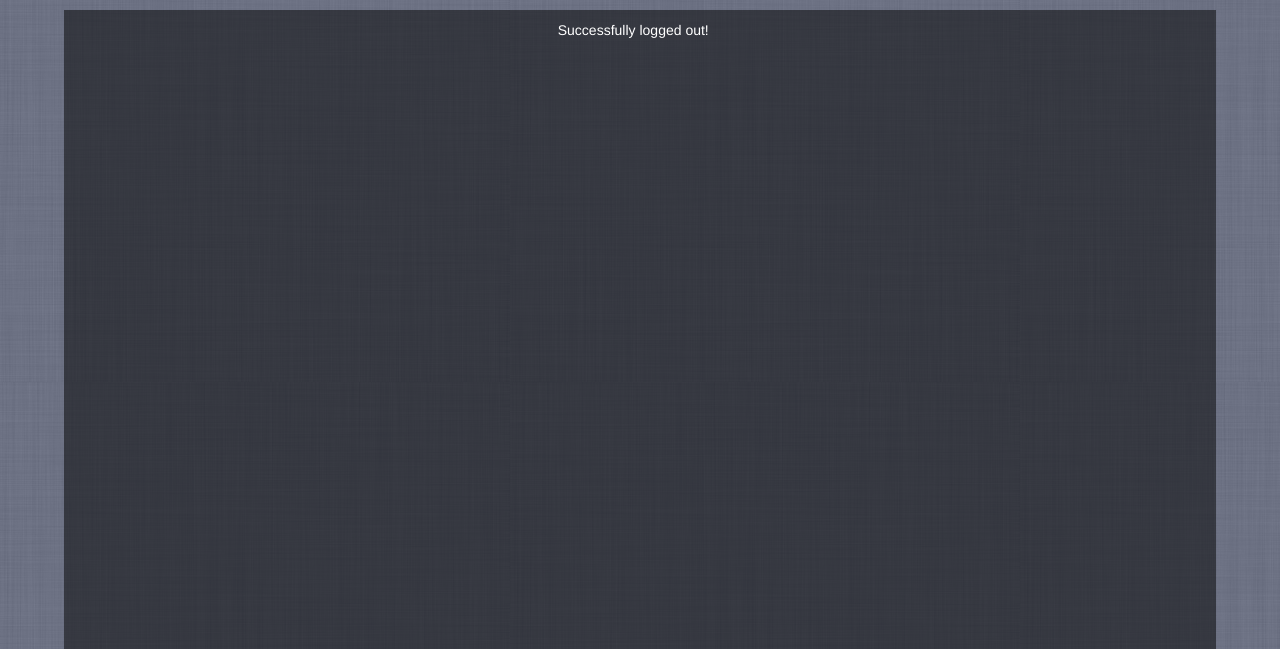
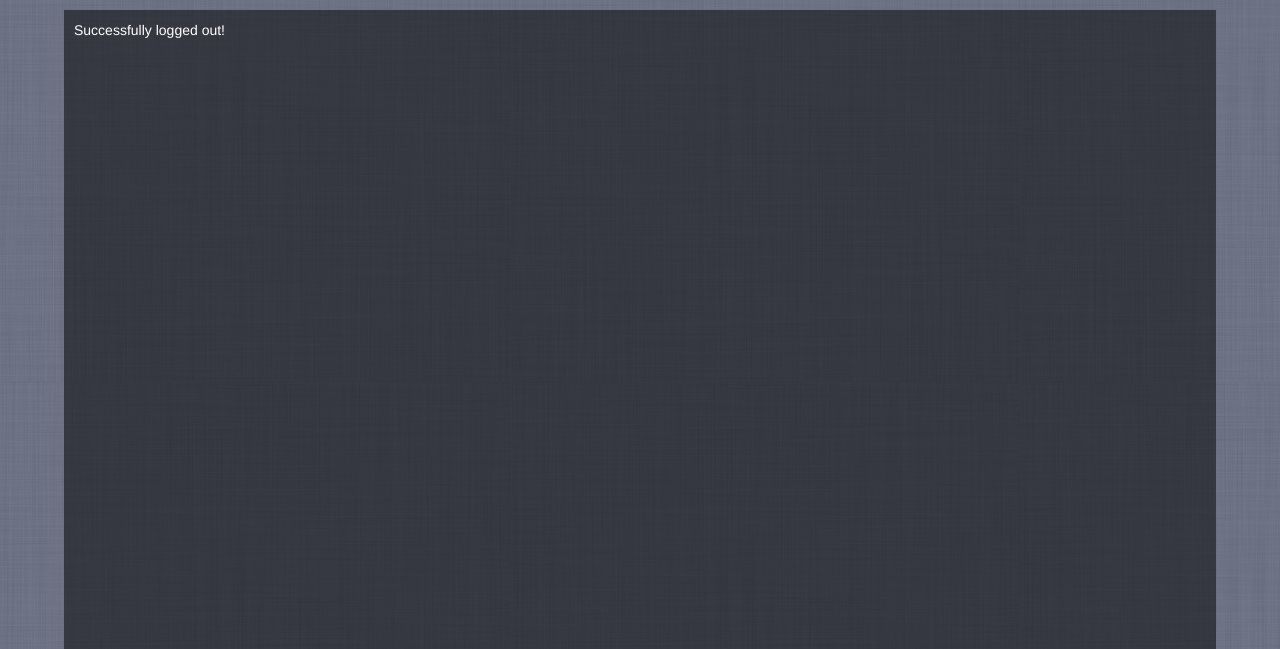
Before and after one commit to staterepme/State-Gov-Tracker, a Django app: template templates/registration/logout.html in a window 1280 px wide. Shown: the part 110-759 px from the top of the page. Run offline with Django 3.2, Linux system fonts and the light colour scheme; the template is opened without the code that fills it, so the values that code supplies are empty; some libraries are stand-ins or nearby versions; some web fonts are replaced.

Commit message:
Moved position of registration forms and messages to left

```diff
--- a/templates/registration/activate.html
+++ b/templates/registration/activate.html
@@ -3,7 +3,7 @@
 {% block page_content %}
 <section id="content">
     <div class="row-fluid">
-        <div class="span3 offset5">
+        <div class="span2">
         {% if account %}
         Thanks {{ account }}, activation complete!  You may now <a href='{% url auth_login %}'>login</a> using the username and password you set at registration.
         {% else %}
--- a/templates/registration/activation_complete.html
+++ b/templates/registration/activation_complete.html
@@ -3,7 +3,7 @@
 {% block page_content %}
 <section id="content">
     <div class="row-fluid">
-        <div class="span3 offset5">
+        <div class="span2">
             Thanks, activation complete!  You may now <a href='{% url auth_login %}'>login</a> using the username and password you set at registration.
         </div>
     </div>
--- a/templates/registration/login.html
+++ b/templates/registration/login.html
@@ -6,7 +6,7 @@
 
 <section id="content">
     <div class="row-fluid">
-        <div class="span3 offset5">
+        <div class="span2">
             {% if form.errors %}
             <p>Your username and password didn't match. Please try again.</p>
             {% endif %}
--- a/templates/registration/logout.html
+++ b/templates/registration/logout.html
@@ -3,7 +3,7 @@
 {% block page_content %}
 <section id="content">
     <div class="row-fluid">
-        <div class="span3 offset5">
+        <div class="span2">
             Successfully logged out!
         </div>
     </div>
--- a/templates/registration/password_change_done.html
+++ b/templates/registration/password_change_done.html
@@ -3,7 +3,7 @@
 {% block page_content %}
 <section id="content">
     <div class="row-fluid">
-        <div class="span3 offset5">
+        <div class="span2">
             Password successfully changed!
         </div>
     </div>
--- a/templates/registration/password_change_form.html
+++ b/templates/registration/password_change_form.html
@@ -3,7 +3,7 @@
 {% block page_content %}
 <section id="content">
     <div class="row-fluid">
-        <div class="span3 offset5">
+        <div class="span2">
         <fieldset>
             <legend>Change Password</legend>
             <form method='post' action=''>{% csrf_token %}
--- a/templates/registration/password_reset_complete.html
+++ b/templates/registration/password_reset_complete.html
@@ -3,7 +3,7 @@
 {% block page_content %}
 <section id="content">
     <div class="row-fluid">
-        <div class="span3 offset5">
+        <div class="span2">
         Your password has been reset!  You may now <a href="{{ login_url }}">log in</a>.
         </div>
     </div>
--- a/templates/registration/password_reset_confirm.html
+++ b/templates/registration/password_reset_confirm.html
@@ -3,7 +3,7 @@
 {% block page_content %}
 <section id="content">
     <div class="row-fluid">
-        <div class="span3 offset5">
+        <div class="span2">
             <fieldset>
                 <legend>Confirm password reset</legend>
                 <form method="post" action="">{% csrf_token %}
--- a/templates/registration/password_reset_done.html
+++ b/templates/registration/password_reset_done.html
@@ -3,7 +3,7 @@
 {% block page_content %}
 <section id="content">
     <div class="row-fluid">
-        <div class="span3 offset5">
+        <div class="span2">
             <p>
             We have sent you an email with a link to reset your password.  Please check
             your email and click the link to continue.
--- a/templates/registration/password_reset_form.html
+++ b/templates/registration/password_reset_form.html
@@ -4,7 +4,7 @@
 {% block page_content %}
 <section id="content">
     <div class="row-fluid">
-        <div class="span3 offset5">
+        <div class="span2">
             Forgot your password? Enter your email in the form below and we'll send you instructions for creating a new one.
             <fieldset>
                 <legend></legend>
--- a/templates/registration/registration_complete.html
+++ b/templates/registration/registration_complete.html
@@ -2,7 +2,7 @@
 {% block page_content %}
 <section id="content">
     <div class="row-fluid">
-        <div class="span3 offset5">
+        <div class="span2">
             <h4>Activation email sent</h4>
             An activation email has been sent.  Please check your email and click on the link to activate your account.
         </div>
```
